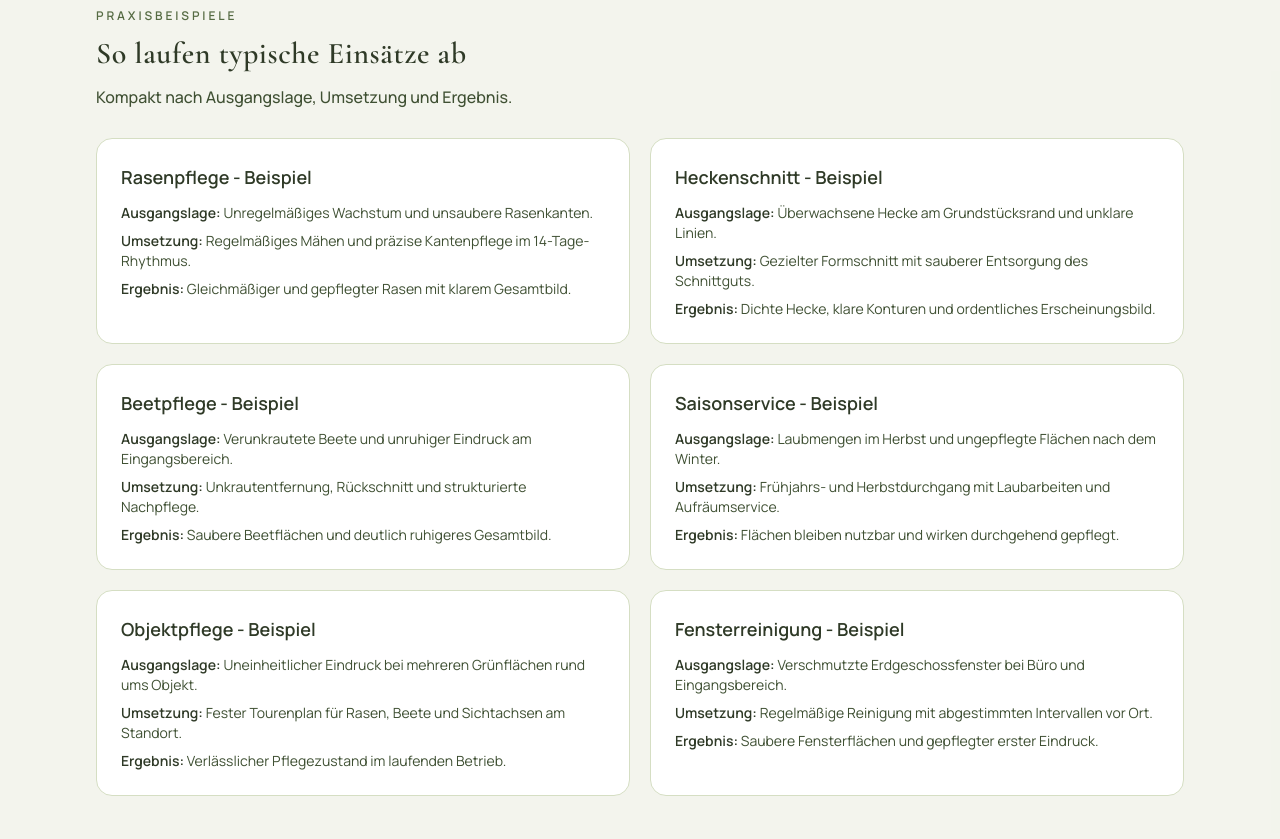
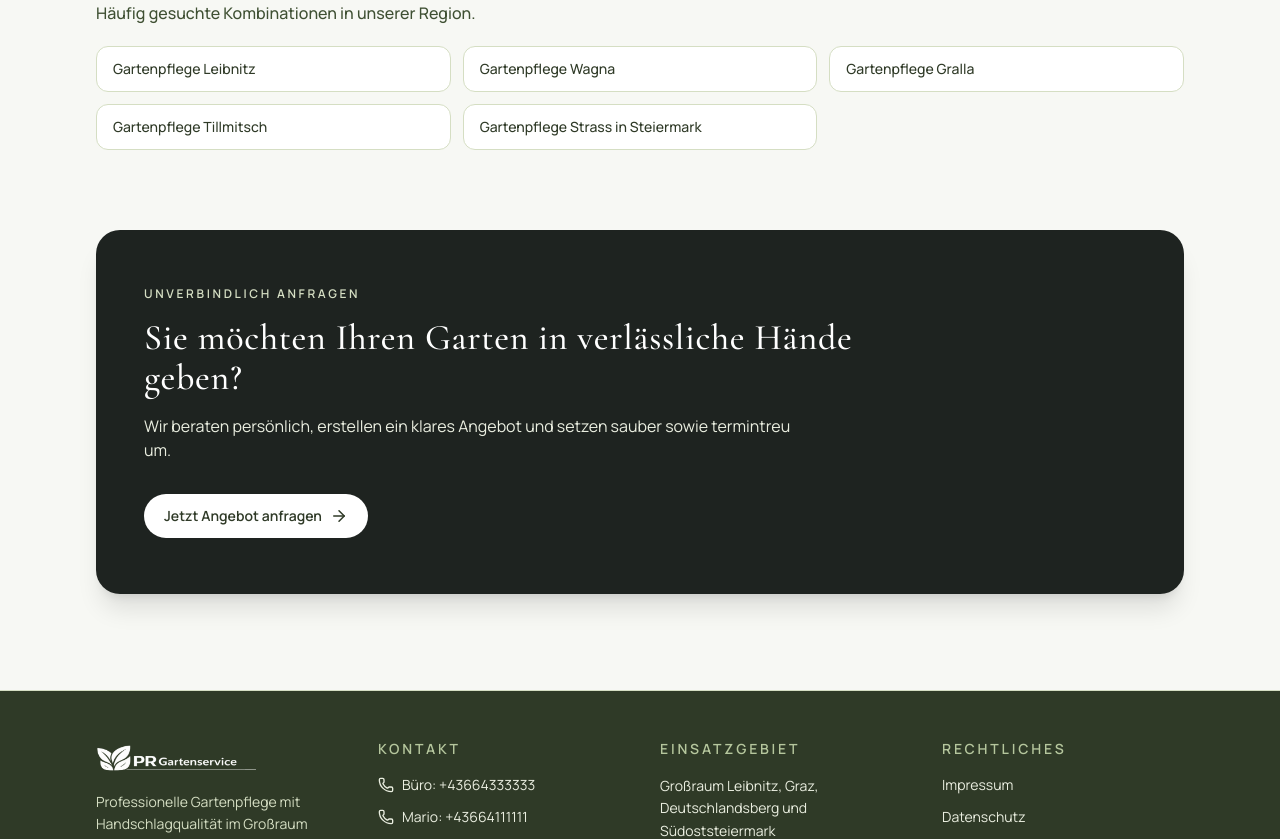
Before and after one commit to tipicoUEFN/gartenfirma, a React (Vite) app: page /leistungen in a window 1280 px wide. Shown: the part 1200-2039 px from the top of the page. Built offline with nearby package versions, Linux system fonts and the light colour scheme.

Commit message:
Improve navigation UX and simplify service sections

```diff
--- a/src/App.jsx
+++ b/src/App.jsx
@@ -1,4 +1,5 @@
-import { BrowserRouter, Route, Routes } from 'react-router-dom'
+import { useEffect } from 'react'
+import { BrowserRouter, Route, Routes, useLocation } from 'react-router-dom'
 import BackToTopButton from './components/BackToTopButton'
 import Footer from './components/Footer'
 import Navbar from './components/Navbar'
@@ -12,9 +13,20 @@ import LocationPage from './pages/LocationPage'
 import ReferencesPage from './pages/ReferencesPage'
 import ServicesPage from './pages/ServicesPage'
 
+function ScrollToTop() {
+  const { pathname } = useLocation()
+
+  useEffect(() => {
+    window.scrollTo({ top: 0, left: 0, behavior: 'auto' })
+  }, [pathname])
+
+  return null
+}
+
 function App() {
   return (
     <BrowserRouter basename={import.meta.env.BASE_URL}>
+      <ScrollToTop />
       <div className="min-h-screen bg-olive-50 text-anthracite-900">
         <Navbar />
         <main>
--- a/src/components/SectionTitle.jsx
+++ b/src/components/SectionTitle.jsx
@@ -2,14 +2,14 @@ function SectionTitle({ eyebrow, title, description, align = 'left' }) {
   const alignment = align === 'center' ? 'text-center mx-auto' : ''
 
   return (
-    <div className={`mb-7 max-w-2xl ${alignment}`}>
+    <div className={`mb-5 max-w-2xl ${alignment}`}>
       {eyebrow ? (
-        <p className="mb-3 text-xs font-semibold uppercase tracking-[0.24em] text-olive-600">
+        <p className="mb-2 text-xs font-semibold uppercase tracking-[0.24em] text-olive-600">
           {eyebrow}
         </p>
       ) : null}
       <h2 className="headline text-2xl font-semibold text-olive-800 sm:text-3xl">{title}</h2>
-      {description ? <p className="mt-3 text-sm font-medium leading-relaxed text-olive-700 sm:text-base">{description}</p> : null}
+      {description ? <p className="mt-2 text-sm font-medium leading-relaxed text-olive-700 sm:text-base">{description}</p> : null}
     </div>
   )
 }
--- a/src/i18n.js
+++ b/src/i18n.js
@@ -2,6 +2,8 @@ import i18n from 'i18next'
 import HttpBackend from 'i18next-http-backend'
 import LanguageDetector from 'i18next-browser-languagedetector'
 import { initReactI18next } from 'react-i18next'
+
+const i18nVersion = import.meta.env.VITE_I18N_VERSION || '2026-03-07'
 
 i18n
   .use(HttpBackend)
@@ -15,7 +17,7 @@ i18n
       escapeValue: false,
     },
     backend: {
-      loadPath: `${import.meta.env.BASE_URL}locales/{{lng}}/translation.json`,
+      loadPath: `${import.meta.env.BASE_URL}locales/{{lng}}/translation.json?v=${i18nVersion}`,
     },
     detection: {
       order: ['localStorage'],
--- a/src/index.css
+++ b/src/index.css
@@ -45,7 +45,7 @@ body {
 }
 
 .section-spacing {
-  @apply py-8 sm:py-10 lg:py-12;
+  @apply py-6 sm:py-8 lg:py-10;
 }
 
 .headline {
--- a/src/pages/ServicesPage.jsx
+++ b/src/pages/ServicesPage.jsx
@@ -3,7 +3,6 @@ import { useTranslation } from 'react-i18next'
 import { Link } from 'react-router-dom'
 import CTASection from '../components/CTASection'
 import PageHero from '../components/PageHero'
-import ProjectExampleCard from '../components/ProjectExampleCard'
 import SeoHead from '../components/SeoHead'
 import SectionTitle from '../components/SectionTitle'
 import ServiceCard from '../components/ServiceCard'
@@ -92,45 +91,6 @@ function ServicesPage() {
     },
   ]
 
-  const serviceExamples = [
-    {
-      title: 'Rasenpflege - Beispiel',
-      challenge: 'Unregelmäßiges Wachstum und unsaubere Rasenkanten.',
-      approach: 'Regelmäßiges Mähen und präzise Kantenpflege im 14-Tage-Rhythmus.',
-      result: 'Gleichmäßiger und gepflegter Rasen mit klarem Gesamtbild.',
-    },
-    {
-      title: 'Heckenschnitt - Beispiel',
-      challenge: 'Überwachsene Hecke am Grundstücksrand und unklare Linien.',
-      approach: 'Gezielter Formschnitt mit sauberer Entsorgung des Schnittguts.',
-      result: 'Dichte Hecke, klare Konturen und ordentliches Erscheinungsbild.',
-    },
-    {
-      title: 'Beetpflege - Beispiel',
-      challenge: 'Verunkrautete Beete und unruhiger Eindruck am Eingangsbereich.',
-      approach: 'Unkrautentfernung, Rückschnitt und strukturierte Nachpflege.',
-      result: 'Saubere Beetflächen und deutlich ruhigeres Gesamtbild.',
-    },
-    {
-      title: 'Saisonservice - Beispiel',
-      challenge: 'Laubmengen im Herbst und ungepflegte Flächen nach dem Winter.',
-      approach: 'Frühjahrs- und Herbstdurchgang mit Laubarbeiten und Aufräumservice.',
-      result: 'Flächen bleiben nutzbar und wirken durchgehend gepflegt.',
-    },
-    {
-      title: 'Objektpflege - Beispiel',
-      challenge: 'Uneinheitlicher Eindruck bei mehreren Grünflächen rund ums Objekt.',
-      approach: 'Fester Tourenplan für Rasen, Beete und Sichtachsen am Standort.',
-      result: 'Verlässlicher Pflegezustand im laufenden Betrieb.',
-    },
-    {
-      title: 'Fensterreinigung - Beispiel',
-      challenge: 'Verschmutzte Erdgeschossfenster bei Büro und Eingangsbereich.',
-      approach: 'Regelmäßige Reinigung mit abgestimmten Intervallen vor Ort.',
-      result: 'Saubere Fensterflächen und gepflegter erster Eindruck.',
-    },
-  ]
-
   return (
     <>
       <SeoHead
@@ -155,21 +115,6 @@ function ServicesPage() {
           <div className="grid gap-5 sm:grid-cols-2 xl:grid-cols-3">
             {serviceList.map((service) => (
               <ServiceCard key={service.title} {...service} />
-            ))}
-          </div>
-        </div>
-      </section>
-
-      <section className="section-spacing bg-olive-100/40">
-        <div className="container-width">
-          <SectionTitle
-            eyebrow="Praxisbeispiele"
-            title="So laufen typische Einsätze ab"
-            description="Kompakt nach Ausgangslage, Umsetzung und Ergebnis."
-          />
-          <div className="grid gap-5 lg:grid-cols-2">
-            {serviceExamples.map((example) => (
-              <ProjectExampleCard key={example.title} {...example} />
             ))}
           </div>
         </div>
```
